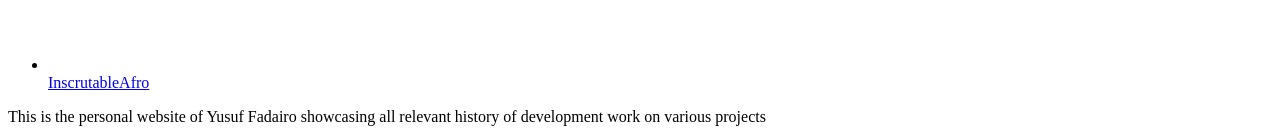
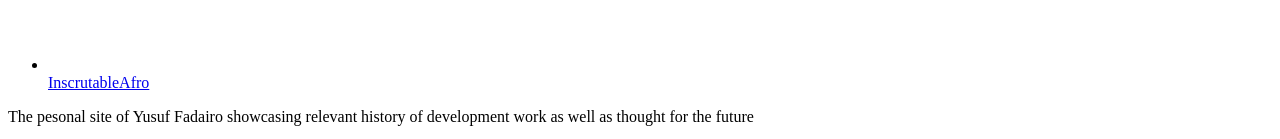
Before and after one commit to nomadyus/yusuf-kami.github.io, a Jekyll site: the page built from about.md, in a window 1280 px wide and 900 px high, scrolled down 5587 px. Shown: the part 758-897 px from the top of the window. Built offline with Jekyll 4.4.1, drawn with Linux system fonts in a browser that asks for light colours.

Commit message:
changing description

```diff
--- a/_config.yml
+++ b/_config.yml
@@ -10,7 +10,7 @@
 title: "Yusuf Fadairo's Portfolio"
 email: hi@yusuffadairo.com
 description: > # this means to ignore newlines until "baseurl:"
-  This is the personal website of Yusuf Fadairo showcasing all relevant history of development work on various projects
+  The pesonal site of Yusuf Fadairo showcasing relevant history of development work as well as thought for the future
 baseurl: "" # the subpath of your site, e.g. /blog
 url: "http://www.yusuffadairo.com" # the base hostname & protocol for your site
 email: hi@yusuffadairo.com
```
